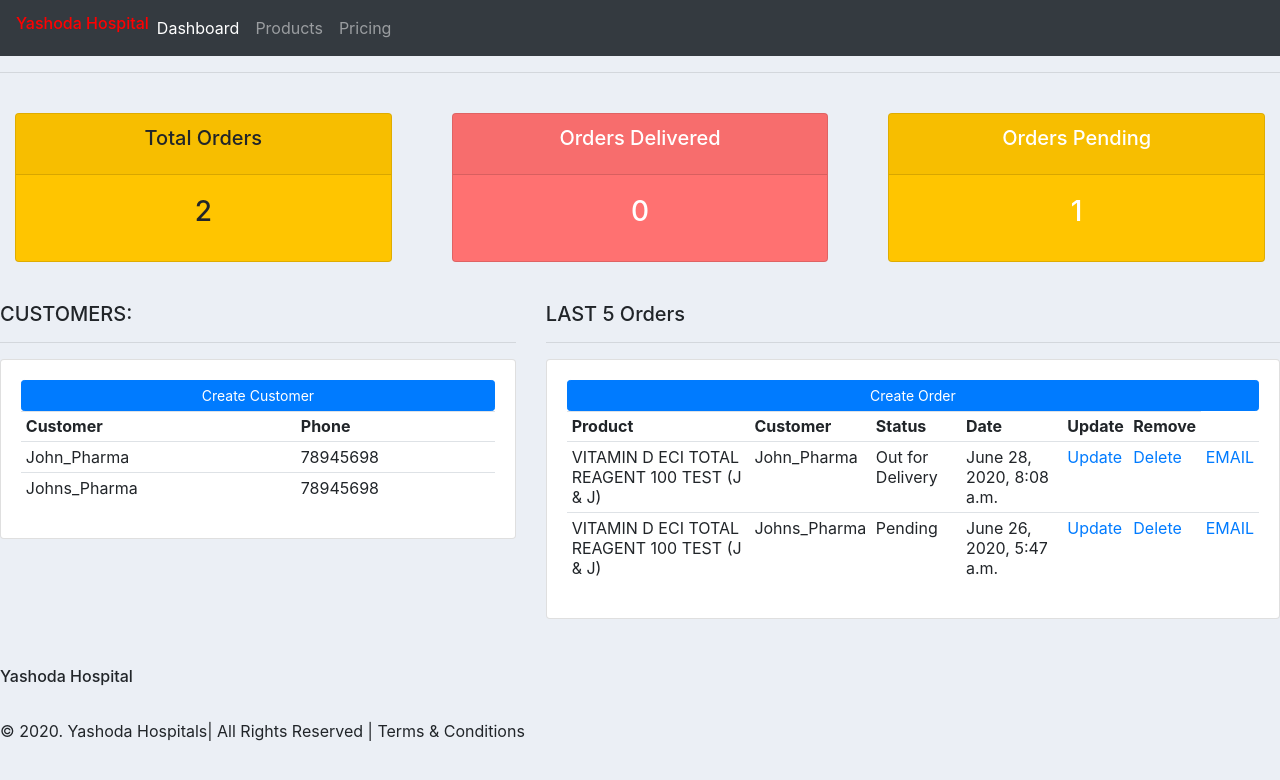
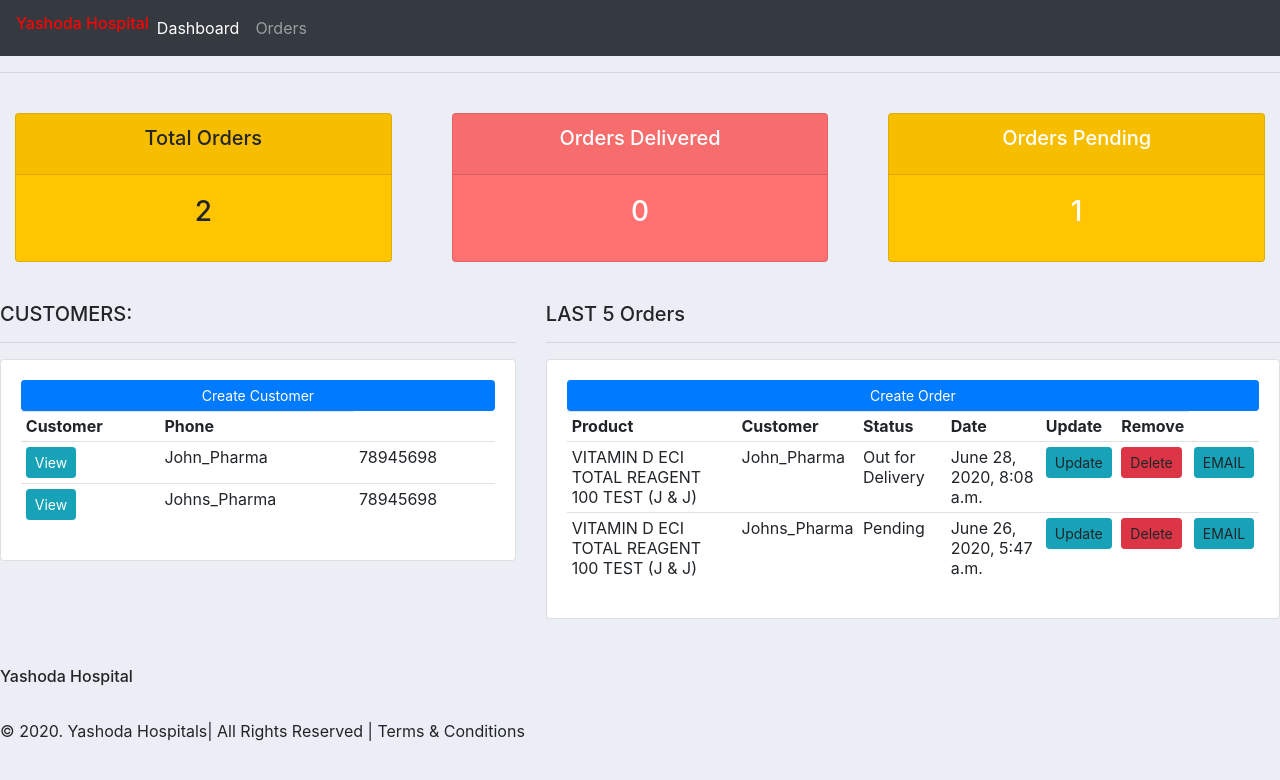
Before and after one commit to asuru56/Yashoda_Hospital_Supply_Management_System, a Django app: page / in a window 1280 px wide. Shown: the top 780 px of the page. Run offline with Django 3.2, Linux system fonts and the light colour scheme; data comes from the database, SQL or seed files in the repository; some libraries are stand-ins or nearby versions.

Commit message:
Update on Customers

```diff
--- a/accounts/templates/accounts/dashboard.html
+++ b/accounts/templates/accounts/dashboard.html
@@ -21,6 +21,7 @@
             <th> Phone </th>
             {% for customer in customers %}
               <tr>
+                <td><a a class="btn btn-primary btn-sm btn-info" href= "{% url 'customer' customer.id %}" >View</a></td>
                 <td>{{customer.name}} </td>
                 <td>{{customer.phone}} </td>
               </tr>
@@ -52,9 +53,9 @@
           <td>{{order.customer}}</td>
           <td>{{order.status}} </td>
           <td>{{order.data_created}}</td>
-          <td><a href="">Update</a></td>
-          <td><a href="">Delete</a></td>
-          <td><a href="">EMAIL</a></td>
+          <td><a class="btn btn-primary btn-sm btn-info href="">Update</a></td>
+          <td><a class="btn btn-primary btn-sm btn-danger href="">Delete</a></td>
+          <td><a class="btn btn-primary btn-sm btn-info href="">EMAIL</a></td>
         </tr>
       {% endfor %}
 
--- a/accounts/templates/accounts/navbar.html
+++ b/accounts/templates/accounts/navbar.html
@@ -8,13 +8,11 @@
   <div class="collapse navbar-collapse" id="navbarNav">
     <ul class="navbar-nav">
       <li class="nav-item active">
-        <a class="nav-link" href="#">Dashboard <span class="sr-only">(current)</span></a>
+        <a class="nav-link" href="{% url 'home' %}">Dashboard <span class="sr-only">(current)</span></a>
       </li>
       <li class="nav-item">
-        <a class="nav-link" href="#">Products</a>
-      </li>
-      <li class="nav-item">
-        <a class="nav-link" href="#">Pricing</a>
+        <a class="nav-link" href="{% url 'products' %}">Orders</a>
+      </li
       </li>
     </ul>
   </div>
```
Also changed, not shown: accounts/urls.py (line endings or trailing spaces).
